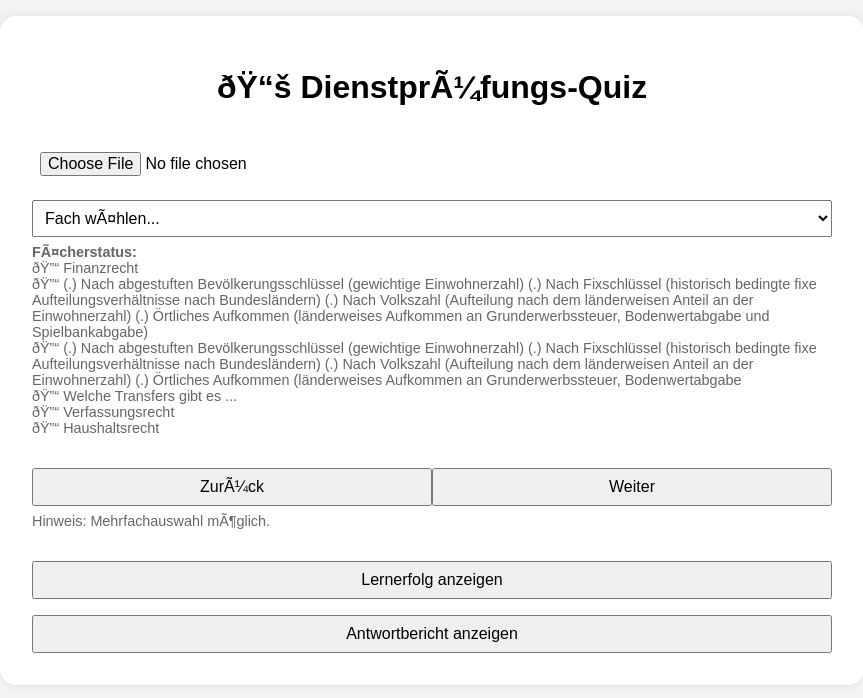
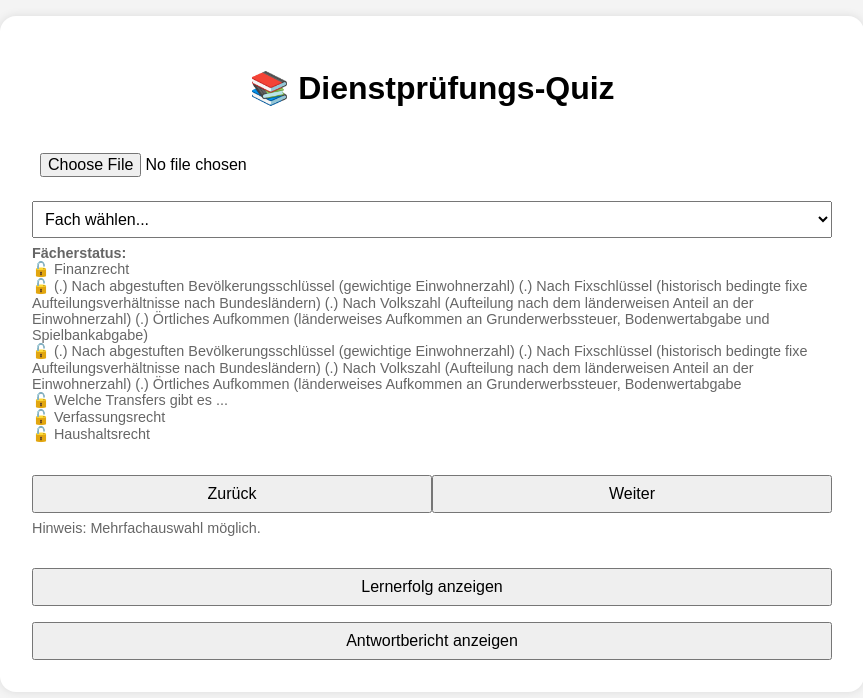
Before and after one commit to PaS82/LDPrfg-Quiz, a plain HTML site: page index.html in a window 1280 px wide. Shown: the whole page, without its empty margins (208-1071 px from the left). Drawn offline with nearby package versions, Linux system fonts and the light colour scheme.

Commit message:
Add files via upload

```diff
--- a/index.html
+++ b/index.html
@@ -3,7 +3,7 @@
 <head>
   <meta charset="UTF-8" />
   <meta name="viewport" content="width=device-width, initial-scale=1.0" />
-  <title>ðŸ“š DienstprÃ¼fungs-Quiz</title>
+  <title>📚 Dienstprüfungs-Quiz</title>
   <link rel="manifest" href="manifest.json">
   <script src="https://cdnjs.cloudflare.com/ajax/libs/xlsx/0.18.5/xlsx.full.min.js"></script>
   <script src="https://cdn.jsdelivr.net/npm/chart.js"></script>
@@ -24,21 +24,21 @@
 </head>
 <body>
   <div class="container">
-    <h1>ðŸ“š DienstprÃ¼fungs-Quiz</h1>
+    <h1>📚 Dienstprüfungs-Quiz</h1>
     <input type="file" id="file" accept=".xlsx,.csv" />
-    <select id="fachSelect"><option value="">Fach wÃ¤hlen...</option></select>
+    <select id="fachSelect"><option value="">Fach wählen...</option></select>
     <div class="fachstatus" id="fachStatus"></div>
     <div id="quiz"></div>
     <div class="nav-buttons">
-      <button onclick="prevQuestion()">ZurÃ¼ck</button>
+      <button onclick="prevQuestion()">Zurück</button>
       <button onclick="nextQuestion()">Weiter</button>
     </div>
-    <div class="note">Hinweis: Mehrfachauswahl mÃ¶glich.</div>
+    <div class="note">Hinweis: Mehrfachauswahl möglich.</div>
     <button id="toggleChart" onclick="toggleChart()">Lernerfolg anzeigen</button>
     <div id="statsChartContainer">
       <canvas id="statsChart"></canvas>
       <p style="text-align:center; font-size: 0.9em; color: #444; margin-top: 0.5em;">
-        Prozentwert = (erreichte Punkte / maximal mÃ¶gliche Punkte) Ã— 100<br>
+        Prozentwert = (erreichte Punkte / maximal mögliche Punkte) × 100<br>
         Eine richtige Auswahl = 1 Punkt.
       </p>
     </div>
@@ -77,13 +77,13 @@
       const faecher = [...new Set(fullData.map(q => q.Fach))];
       const sel = document.getElementById("fachSelect");
       const statusBox = document.getElementById("fachStatus");
-      sel.innerHTML = '<option value="">Fach wÃ¤hlen...</option>' +
-        faecher.map(f => `<option value="${f}" ${completedFaecher.includes(f) ? 'disabled' : ''}>${f}${completedFaecher.includes(f) ? ' (âœ… erledigt)' : ''}</option>`).join("");
-      statusBox.innerHTML = "<strong>FÃ¤cherstatus:</strong><br>" +
-        faecher.map(f => `${completedFaecher.includes(f) ? 'âœ…' : 'ðŸ”“'} ${f}`).join("<br>");
+      sel.innerHTML = '<option value="">Fach wählen...</option>' +
+        faecher.map(f => `<option value="${f}" ${completedFaecher.includes(f) ? 'disabled' : ''}>${f}${completedFaecher.includes(f) ? ' (✅ erledigt)' : ''}</option>`).join("");
+      statusBox.innerHTML = "<strong>Fächerstatus:</strong><br>" +
+        faecher.map(f => `${completedFaecher.includes(f) ? '✅' : '🔓'} ${f}`).join("<br>");
 
       if (completedFaecher.length === faecher.length) {
-        alert("ðŸŽ‰ Alle FÃ¤cher wurden bearbeitet. Ein neuer Durchgang beginnt!");
+        alert("🎉 Alle Fächer wurden bearbeitet. Ein neuer Durchgang beginnt!");
         completedFaecher = [];
         localStorage.setItem("completedFaecher", JSON.stringify(completedFaecher));
         updateFachauswahl();
@@ -129,7 +129,7 @@
         <form class="answers">
           ${shuffled.map((a, i) => `<label><input type="checkbox" name="answer" value="${a.correct}"> ${formatText(a.text)}</label>`).join("")}
         </form>
-        <button onclick="checkAnswer()">Antwort prÃ¼fen</button>
+        <button onclick="checkAnswer()">Antwort prüfen</button>
       </div>`;
     }
 
@@ -166,7 +166,7 @@
           localStorage.setItem("completedFaecher", JSON.stringify(completedFaecher));
         }
         updateFachauswahl();
-        document.getElementById("quiz").innerHTML = `<h2>Fach abgeschlossen!</h2><p>WÃ¤hle ein neues Fach aus der Liste.</p>`;
+        document.getElementById("quiz").innerHTML = `<h2>Fach abgeschlossen!</h2><p>Wähle ein neues Fach aus der Liste.</p>`;
       }
     }
 
@@ -240,7 +240,7 @@
                 const isChecked = entry.userAntworten.includes(a);
                 const isCorrect = entry.richtigeAntworten.includes(a);
                 return `<li style='color:${isChecked ? (isCorrect ? "green" : "red") : "black"}'>
-                  ${isChecked ? "âœ…" : "â¬œ"} ${a} ${isCorrect ? "(richtig)" : ""}
+                  ${isChecked ? "✅" : "⬜"} ${a} ${isCorrect ? "(richtig)" : ""}
                 </li>`;
               }).join('')}
             </ul>
@@ -267,7 +267,7 @@ window.addEventListener('DOMContentLoaded', () => {
     updateFachauswahl();
     document.getElementById("quiz").innerHTML = "";
   } else {
-    console.warn("defaultCSV enthÃ¤lt keine gÃ¼ltigen Daten.");
+    console.warn("defaultCSV enthält keine gültigen Daten.");
   }
 });
 </script>
```
